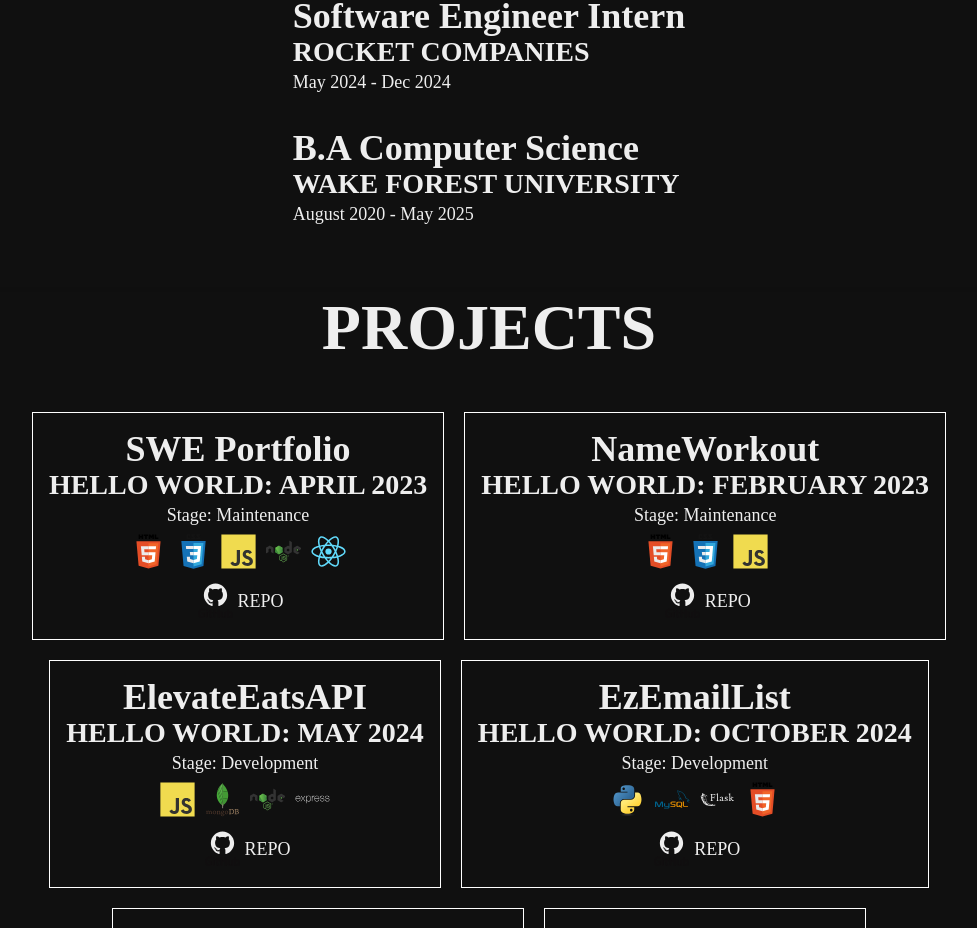
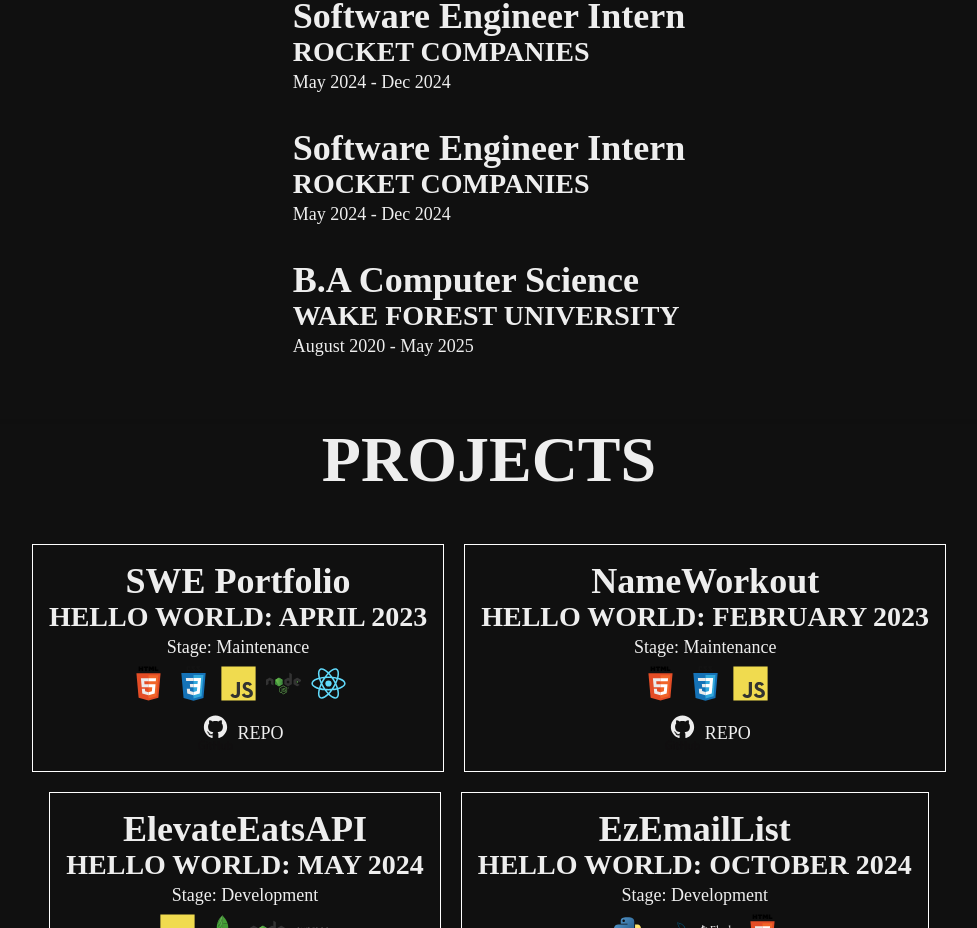
Before and after one commit to ralleyne531/Portfolio, a React (Create React App) app in the folder UI/: page / in a window 1280 px wide. Shown: the part 1100-2028 px from the top of the page, without its empty margins (151-1128 px from the left). Built offline with nearby package versions, Linux system fonts and the light colour scheme; a web font is replaced by a local one.

Commit message:
duplicating experience

```diff
--- a/UI/src/Components/ExperienceComponent/Experience.js
+++ b/UI/src/Components/ExperienceComponent/Experience.js
@@ -20,6 +20,12 @@ function Experience() {
             >
             </ExperienceCard>
             <ExperienceCard
+                jobTitle={"Software Engineer Intern"}
+                company={"Rocket Companies"}
+                tenure={"May 2024 - Dec 2024"}
+            >
+            </ExperienceCard>
+            <ExperienceCard
                 jobTitle={"B.A Computer Science"}
                 company={"Wake Forest University"}
                 tenure={"August 2020 - May 2025"}
```
Also changed, not shown: 1 other file (tests, documents, lock files or other folders).
